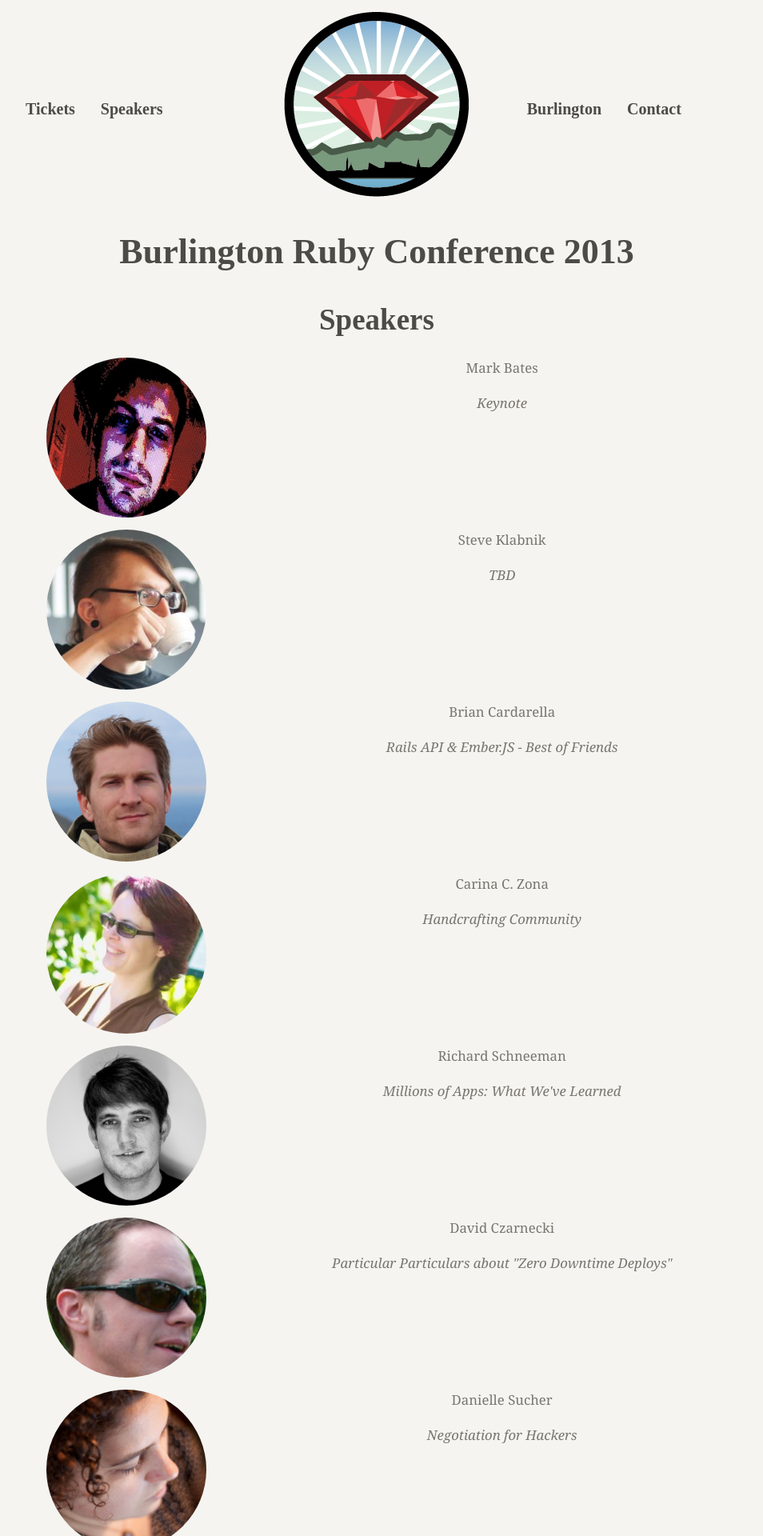
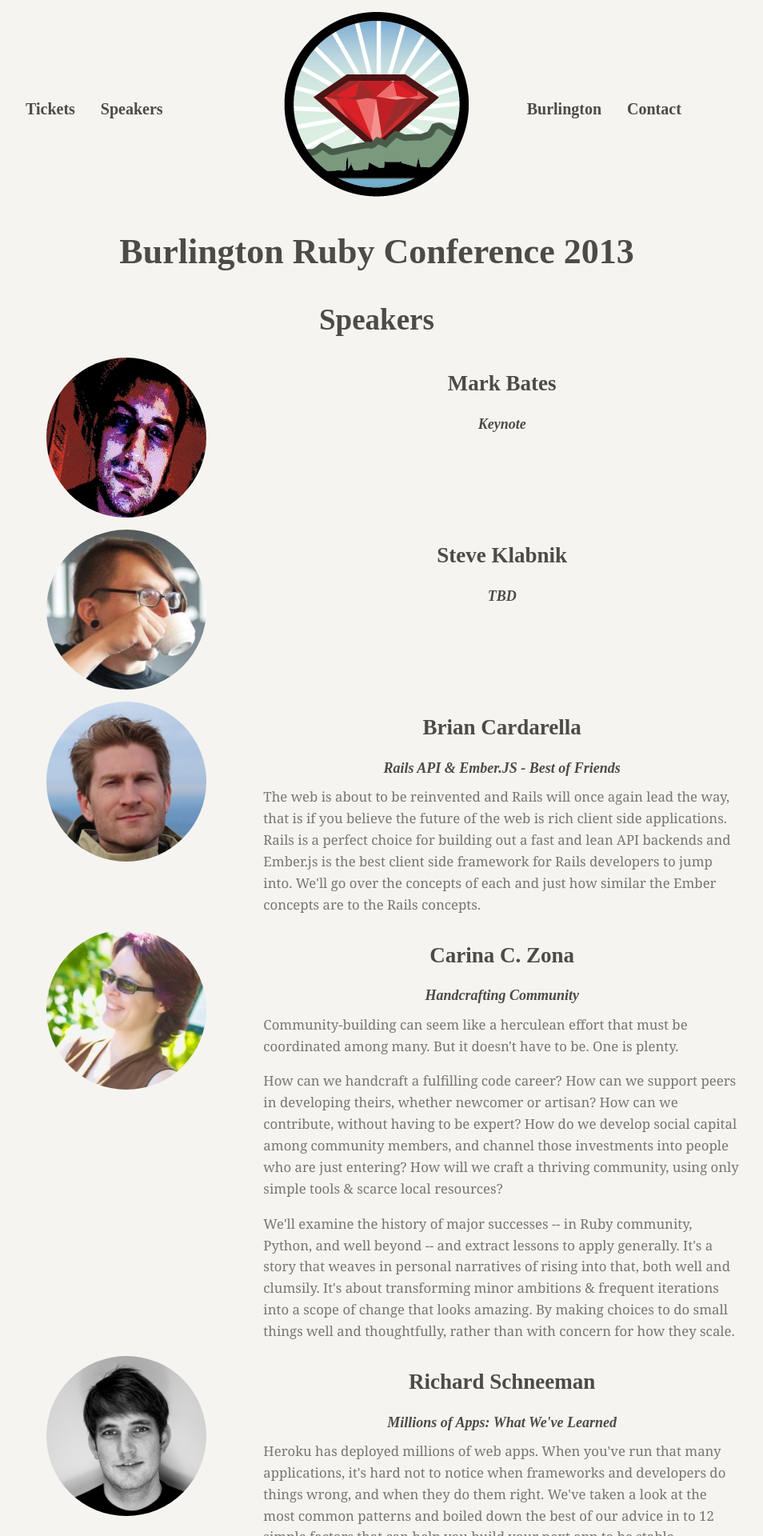
Before and after one commit to burlingtonruby/buruco2013, a Jekyll site: the page built from speakers.html, in a window 1280 px wide. Shown: the top 1920 px of the page at 80% size, without its empty margins (169-1123 px from the left). Built offline with Jekyll 4.4.1, drawn with Linux system fonts in a browser that asks for light colours; nearby versions of some CDN libraries; some of the changed text lies outside the part shown.

Commit message:
start adding talk abstracts to the speakers page

```diff
--- a/css/style.css
+++ b/css/style.css
@@ -136,3 +136,12 @@
 a {
   text-decoration: underline;
 }
+
+#speakers h4 {
+  margin: 5px 0px 10px 0px;
+  font-size: 18px;
+}
+
+#speakers p {
+  text-align: left;
+}
--- a/speakers.html
+++ b/speakers.html
@@ -19,8 +19,9 @@
           <div class="speaker-frame"><img src="images/speakers/mark.jpg" alt="Mark Bates"></div>
         </div>
         <div class="eight columns">
-          <p>Mark Bates</p>
-          <p><em>Keynote</em></p>
+          <h3>Mark Bates</h3><br />
+          <h4><em>Keynote</em></h4>
+
         </div>
       </div>
       <div class="row" id="steve">
@@ -28,8 +29,8 @@
           <div class="speaker-frame"><img src="images/speakers/steve.jpg" alt="Steve Klabnik"></div>
         </div>
         <div class="eight columns">
-          <p>Steve Klabnik</p>
-          <p><em>TBD</em></p>
+          <h3>Steve Klabnik</h3><br />
+          <h4><em>TBD</em></h4>
         </div>
       </div>
       <div class="row" id="brian">
@@ -37,9 +38,9 @@
           <div class="speaker-frame"><img src="images/speakers/brian.jpg" alt="Brian Cardarella"></div>
         </div>
         <div class="eight columns">
-          <p>Brian Cardarella</p>
-          <p><em>Rails API &amp; Ember.JS - Best of Friends
-          </em></p>
+          <h3>Brian Cardarella</h3><br />
+          <h4><em>Rails API &amp; Ember.JS - Best of Friends</em></h4>
+          <p>The web is about to be reinvented and Rails will once again lead the way, that is if you believe the future of the web is rich client side applications. Rails is a perfect choice for building out a fast and lean API backends and Ember.js is the best client side framework for Rails developers to jump into. We'll go over the concepts of each and just how similar the Ember concepts are to the Rails concepts.</p>
         </div>
       </div>
       <div class="row" id="carina">
@@ -48,8 +49,13 @@
             alt="Carina C. Zona"></div>
         </div>
         <div class="eight columns">
-          <p>Carina C. Zona</p>
-          <p><em>Handcrafting Community</em></p>
+          <h3>Carina C. Zona</h3><br />
+          <h4><em>Handcrafting Community</em></h4>
+          <p>Community-building can seem like a herculean effort that must be coordinated among many. But it doesn't have to be. One is plenty.</p>
+
+          <p>How can we handcraft a fulfilling code career? How can we support peers in developing theirs, whether newcomer or artisan? How can we contribute, without having to be expert? How do we develop social capital among community members, and channel those investments into people who are just entering? How will we craft a thriving community, using only simple tools & scarce local resources?</p>
+
+          <p>We'll examine the history of major successes -- in Ruby community, Python, and well beyond -- and extract lessons to apply generally. It's a story that weaves in personal narratives of rising into that, both well and clumsily. It's about transforming minor ambitions & frequent iterations into a scope of change that looks amazing. By making choices to do small things well and thoughtfully, rather than with concern for how they scale.</p>
         </div>
       </div>
       <div class="row" id="richard">
@@ -58,8 +64,9 @@
             alt="Richard Schneeman"></div>
         </div>
         <div class="eight columns">
-          <p>Richard Schneeman</p>
-          <p><em>Millions of Apps: What We've Learned</em></p>
+          <h3>Richard Schneeman</h3><br />
+          <h4><em>Millions of Apps: What We've Learned</em></h4>
+          <p>Heroku has deployed millions of web apps. When you've run that many applications, it's hard not to notice when frameworks and developers do things wrong, and when they do them right. We've taken a look at the most common patterns and boiled down the best of our advice in to 12 simple factors that can help you build your next app to be stable, successful, and scaleable. After this talk you'll walk away with in depth knowledge of web framework design patterns and practical examples of how to improve your application code.</p>
         </div>
       </div>
       <div class="row" id="david">
@@ -68,8 +75,9 @@
             Czarnecki"></div>
         </div>
         <div class="eight columns">
-          <p>David Czarnecki</p>
-          <p><em>Particular Particulars about "Zero Downtime Deploys"</em></p>
+          <h3>David Czarnecki</h3><br />
+          <h4><em>Particular Particulars about "Zero Downtime Deploys"</em></h4>
+          <p>You've probably already read the GitHub blog post on Unicorn and "Zero Downtime Deploys" and would like to try it out for your application(s). This talk will cover the particular particulars of making this work. Detailed discussion will be given on our Unicorn, NGINX, Runit, RVM, Capistrano and Chef changes that needed to be made in order to make this work reliably. Approaches to migrations and schema changes will also be discussed. Even if your stack differs slightly, the salient points should be applicable. Once you have zero downtime deploys working, you'll wonder why you ever did deploys any other way. Say goodbye to cap deploy:maintenance. Secrets will be revealed!</p>
         </div>
       </div>
       <div class="row" id="danielle">
@@ -78,8 +86,15 @@
             alt="Danielle Sucher"></div>
         </div>
         <div class="eight columns">
-          <p>Danielle Sucher</p>
-          <p><em>Negotiation for Hackers</em></p>
+          <h3>Danielle Sucher</h3><br />
+          <h4><em>Negotiation for Hackers</em></h4>
+          <p>Negotiation is a critical part of our lives as programmers. It comes up in many contexts: when starting a gig (salary/benefits, employment or freelance contracts), when ending a gig (severance or debt settlement), and during our everyday lives (disagreements over features/architecture/other project decisions, prioritizing stories, convincing managers to give us time to pay down technical debt instead of just rolling out the next feature, explaining when something won't be possible or what will have to give to make it possible, &c).</p>
+
+          <p>Effective negotiation and persuasion techniques can seem intuitive and therefore intimidating, but in fact they're simply another set of skills that you can study and practice and learn.</p>
+
+          <p>In this talk, I will explain how to use the negotiation and persuasion techniques I honed during my former legal practice in the context of working as a developer. Learn to protect your rights, argue for the good of your project, and influence the world around you. I'll include lots of citations to studies (because gosh, who doesn't like science and numbers? I certainly do!) and real life examples.</p>
+
+          <p>If possible, this presentation will include audience participation for roleplaying common scenarios where negotiation makes or breaks the moment.</p>
         </div>
       </div>
     </div>
```
